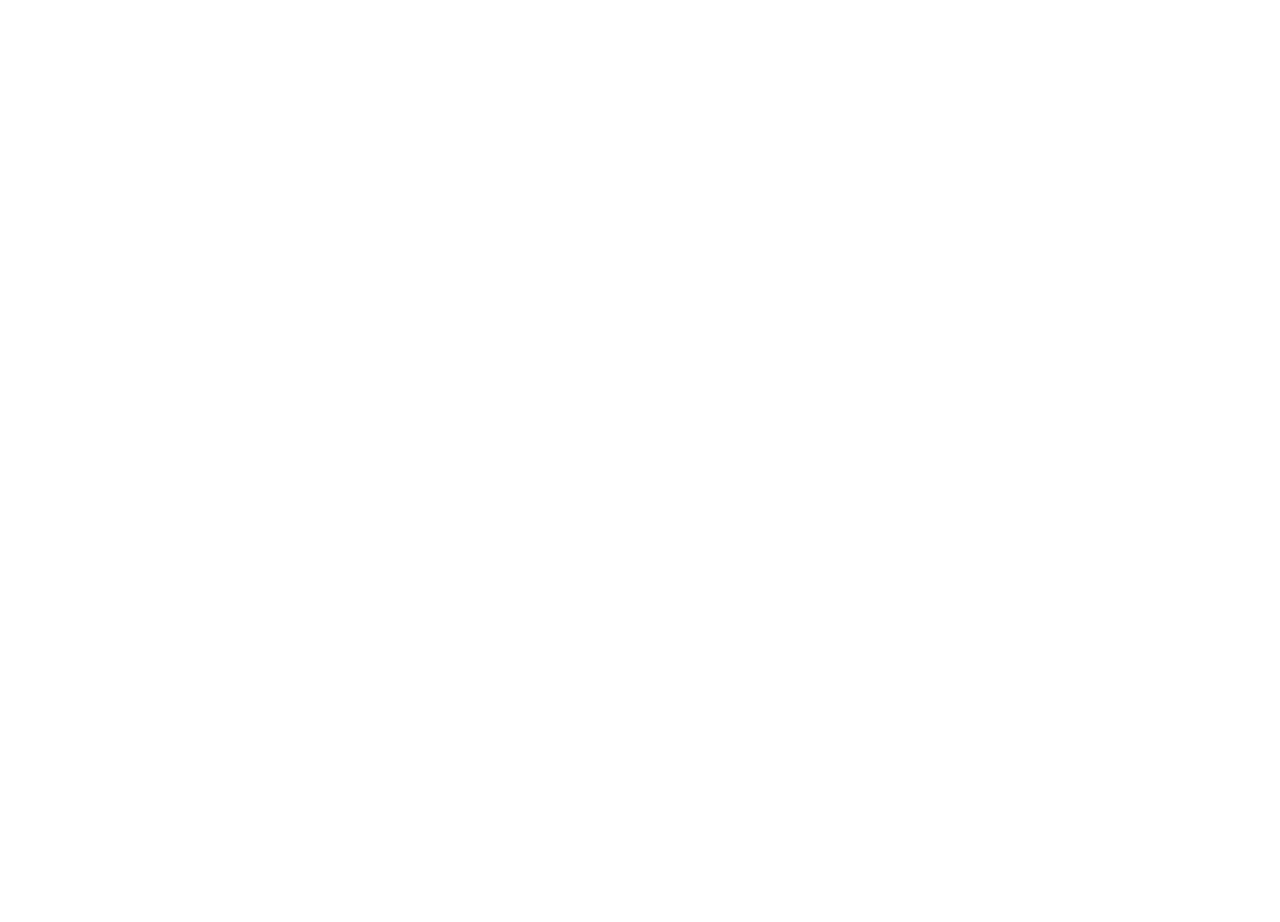
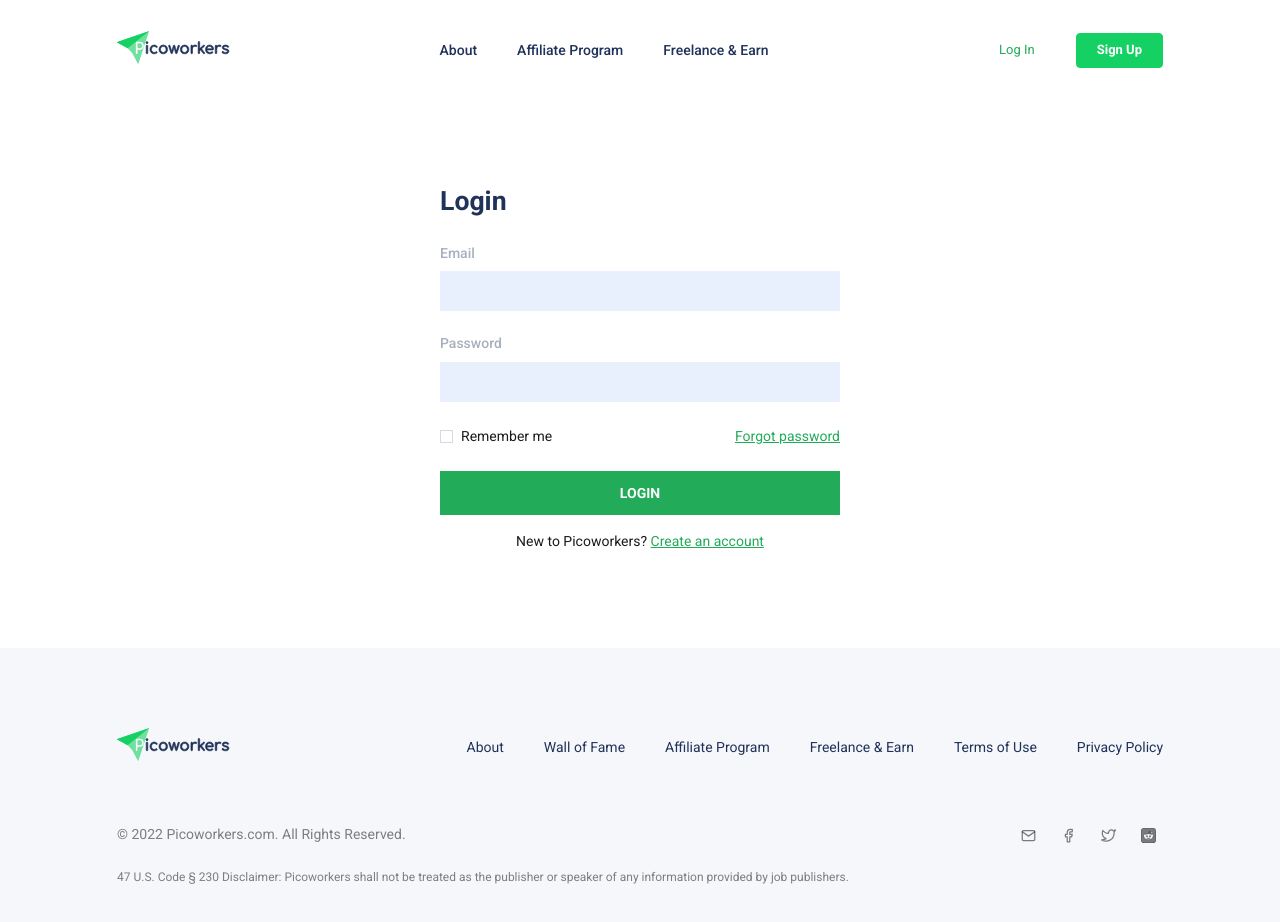
Before and after one commit to rsdn-uit-team/picoworkers, a React (Create React App) app: page /login in a window 1280 px wide. Before the commit this address had no page. Shown: the top 922 px of the page. Before the commit the page ends 800 px from the top, so only its background shows below. Built offline with nearby package versions, Linux system fonts and the light colour scheme.

Commit message:
feat: add login page

```diff
--- a/package.json
+++ b/package.json
@@ -14,6 +14,7 @@
     "@testing-library/react": "^11.1.0",
     "@testing-library/user-event": "^12.1.10",
     "babel-eslint": "10.1.0",
+    "formik": "^2.2.9",
     "history": "4",
     "husky": "^7.0.4",
     "react": "^17.0.2",
@@ -25,7 +26,8 @@
     "react-scripts": "4.0.3",
     "redux-actions": "^2.6.5",
     "redux-saga": "^1.1.3",
-    "web-vitals": "^1.0.1"
+    "web-vitals": "^1.0.1",
+    "yup": "^0.32.11"
   },
   "scripts": {
     "start": "react-scripts start",
--- /dev/null
+++ b/src/layouts/Default.js
@@ -0,0 +1,25 @@
+import Footer from 'components/Footer/Footer';
+import Header from 'components/Header/Header';
+import { Outlet } from 'react-router-dom';
+import styled from '@emotion/styled';
+const HeaderWrapper = styled.header({});
+const FooterWrapper = styled.footer({
+  marginTop: 'auto',
+});
+function Default() {
+  return (
+    <>
+      <HeaderWrapper>
+        <Header />
+      </HeaderWrapper>
+      <main>
+        <Outlet />
+      </main>
+      <FooterWrapper>
+        <Footer />
+      </FooterWrapper>
+    </>
+  );
+}
+
+export default Default;
--- a/src/layouts/DemoLayout.js
+++ /dev/null
@@ -1,18 +0,0 @@
-import { Container, Typography } from '@mui/material';
-import { Outlet } from 'react-router-dom';
-
-function DemoLayout() {
-  return (
-    <div>
-      <Container maxWidth="xl">
-        <Typography component="div" variant="subtitle1">
-          Loaded Demo Layout
-        </Typography>
-        <hr />
-        <Outlet />
-      </Container>
-    </div>
-  );
-}
-
-export default DemoLayout;
--- /dev/null
+++ b/src/pages/Login/Login.js
@@ -0,0 +1,136 @@
+import { forwardRef, useState } from 'react';
+import styled from '@emotion/styled';
+import { useFormik } from 'formik';
+import * as Yup from 'yup';
+import Input from 'components/Input/Input';
+import Stack from 'components/Stack/Stack';
+import CheckBox from 'components/CheckBox/CheckBox';
+import Link from 'components/Link/Link';
+import Button from 'components/Button/Button';
+
+const LoginWrapper = styled.div({
+  maxWidth: 1086,
+  boxSizing: 'border-box',
+  padding: '80px 20px',
+  margin: '0 auto',
+  '@media (max-width: 992px)': {
+    paddingBottom: 40,
+  },
+});
+const LoginForm = styled.form({
+  maxWidth: 400,
+  margin: '0 auto',
+});
+const Title = styled.h2({
+  color: 'var(--dark)',
+  fontWeight: 700,
+  lineHeight: 1.5,
+  margin: 0,
+  marginBottom: 24,
+  fontSize: 26.6,
+  '@media (max-width: 992px)': {
+    fontSize: 23,
+  },
+});
+const InputWrapper = styled('div')({
+  marginBottom: 24,
+});
+const StackRoot = styled(Stack)({
+  marginBottom: 24,
+});
+const ButtonLogin = styled(Button)({
+  fontWeight: 'bold',
+});
+const Text = styled.p({
+  textAlign: 'center',
+  marginTop: 16,
+  marginBottom: 16,
+});
+const Login = forwardRef(({ ...props }, ref) => {
+  const [isDisabled, setIsDisabled] = useState(false);
+  const formik = useFormik({
+    initialValues: {
+      email: '',
+      password: '',
+      remember: false,
+    },
+    validationSchema: Yup.object({
+      email: Yup.string()
+        .email('Invalid email format')
+        .min(6, 'Minimum 6 characters')
+        .max(64, 'Maximum 64 characters')
+        .matches(
+          /^[a-zA-Z0-9_@.]+$/,
+          'Email can contain the following characters: _, @, .'
+        )
+        .required('Required!'),
+      password: Yup.string()
+        .min(8, 'Minimum 8 characters')
+        .max(64, 'Maximum 64 characters')
+        .matches(
+          /^(?=.*[a-z])(?=.*[A-Z])(?=.*\d)(?=.*[@$!%*#?&])[A-Za-z\d@$!%*#?&]+$/,
+          'One Uppercase, One Lowercase, One Number and one special case Character'
+        )
+        .required('Required!'),
+    }),
+    onSubmit: (values) => {
+      setIsDisabled(true);
+    },
+  });
+  return (
+    <LoginWrapper {...props} ref={ref}>
+      <LoginForm onSubmit={formik.handleSubmit}>
+        <Title>Login</Title>
+        <InputWrapper>
+          <Input
+            type="text"
+            name="email"
+            id="email"
+            label="Email"
+            onChange={formik.handleChange}
+            error={formik.errors.email}
+            touched={formik.touched.email}
+            focused
+          />
+        </InputWrapper>
+        <InputWrapper>
+          <Input
+            type="password"
+            name="password"
+            id="password"
+            label="Password"
+            onChange={formik.handleChange}
+            error={formik.errors.password}
+            touched={formik.touched.password}
+            focused
+          />
+        </InputWrapper>
+        <StackRoot direction="row" justifyContent="space-between">
+          <CheckBox
+            id="remember"
+            label="Remember me"
+            color="primary"
+            name="remember"
+            value={formik.values.remember}
+            onChange={formik.handleChange}
+          />
+          <Link to="/forgot-password">Forgot password</Link>
+        </StackRoot>
+        <ButtonLogin
+          type="submit"
+          variant="contained"
+          size="large"
+          disabled={isDisabled}
+          fullWidth
+        >
+          LOGIN
+        </ButtonLogin>
+        <Text>
+          <span>New to Picoworkers? </span>
+          <Link to="/signup">Create an account</Link>
+        </Text>
+      </LoginForm>
+    </LoginWrapper>
+  );
+});
+export default Login;
--- a/src/routes/index.js
+++ b/src/routes/index.js
@@ -1,19 +1,20 @@
-import DemoLayout from 'layouts/DemoLayout';
+import Default from 'layouts/Default';
+import Login from 'pages/Login/Login';
 import React from 'react';
 import { BrowserRouter, Routes as Router, Route } from 'react-router-dom';
 
 const Routes = () => (
   <BrowserRouter>
     <Router>
-      <Route path="/" element={<DemoLayout />}>
-        {/* <Route
-          path="/"
+      <Route path="/" element={<Default />}>
+        <Route
+          path="/login"
           element={
             <React.Suspense>
-              <Demo />
+              <Login />
             </React.Suspense>
           }
-        ></Route> */}
+        ></Route>
       </Route>
     </Router>
   </BrowserRouter>
```
Also changed, not shown: 1 other file (tests, documents, lock files or other folders).
